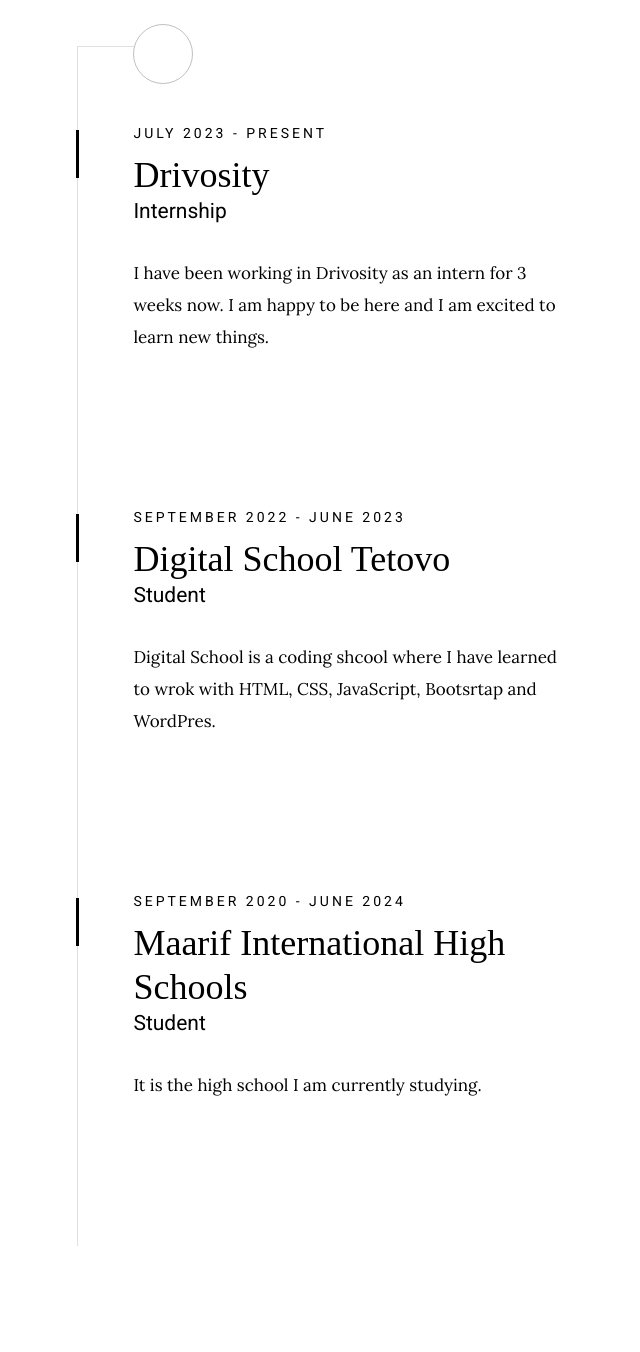
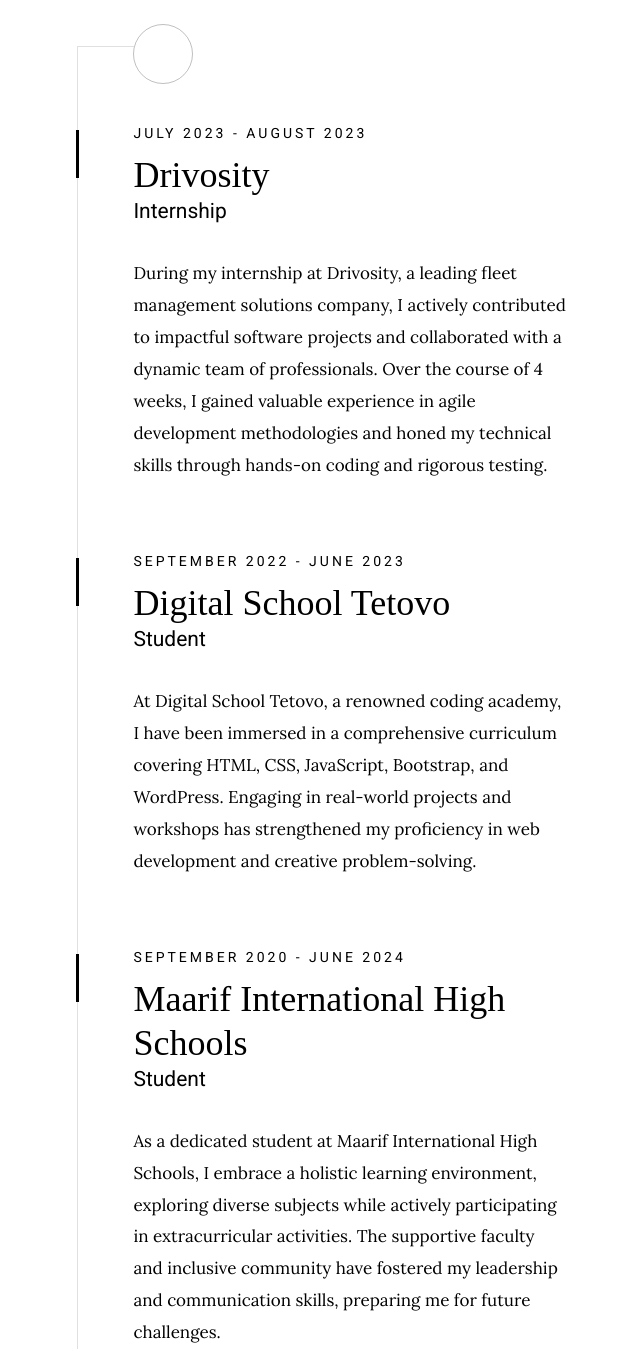
Before and after one commit to nazjonuzi/Portfolio, a plain HTML site: page index.html in a window 1280 px wide. Shown: the part 1740-3092 px from the top of the page, without its empty margins (33-673 px from the left). Drawn offline with Linux system fonts and the light colour scheme; some packages are replaced by stand-ins of ours; a script that the page names is missing; a web font is replaced by a local one.

Commit message:
eighth commit

```diff
--- a/index.html
+++ b/index.html
@@ -141,12 +141,12 @@
                         <div class="timeline__block">
                             <div class="timeline__bullet"></div>
                             <div class="timeline__header">
-                                <p class="timeline__timeframe">July 2023 - Present</p>
+                                <p class="timeline__timeframe">July 2023 - August 2023</p>
                                 <h3 class="item-title">Drivosity</h3>
                                 <h5>Internship</h5>
                             </div>
                             <div class="timeline__desc">
-                                <p>I have been working in Drivosity as an intern for 3 weeks now. I am happy to be here and I am excited to learn new things.</p>
+                                <p>During my internship at Drivosity, a leading fleet management solutions company, I actively contributed to impactful software projects and collaborated with a dynamic team of professionals. Over the course of 4 weeks, I gained valuable experience in agile development methodologies and honed my technical skills through hands-on coding and rigorous testing.</p>
                             </div>
                         </div>
 
@@ -158,7 +158,7 @@
                                 <h5>Student</h5>
                             </div>
                             <div class="timeline__desc">
-                                <p>Digital School is a coding shcool where I have learned to wrok with HTML, CSS, JavaScript, Bootsrtap and WordPres.</p>
+                                <p>At Digital School Tetovo, a renowned coding academy, I have been immersed in a comprehensive curriculum covering HTML, CSS, JavaScript, Bootstrap, and WordPress. Engaging in real-world projects and workshops has strengthened my proficiency in web development and creative problem-solving.</p>
                             </div>
                         </div>
 
@@ -170,7 +170,7 @@
                                 <h5>Student</h5>
                             </div>
                             <div class="timeline__desc">
-                                <p>It is the high school I am currently studying.</p>
+                                <p>As a dedicated student at Maarif International High Schools, I embrace a holistic learning environment, exploring diverse subjects while actively participating in extracurricular activities. The supportive faculty and inclusive community have fostered my leadership and communication skills, preparing me for future challenges.</p>
                             </div>
                         </div>
 
```
